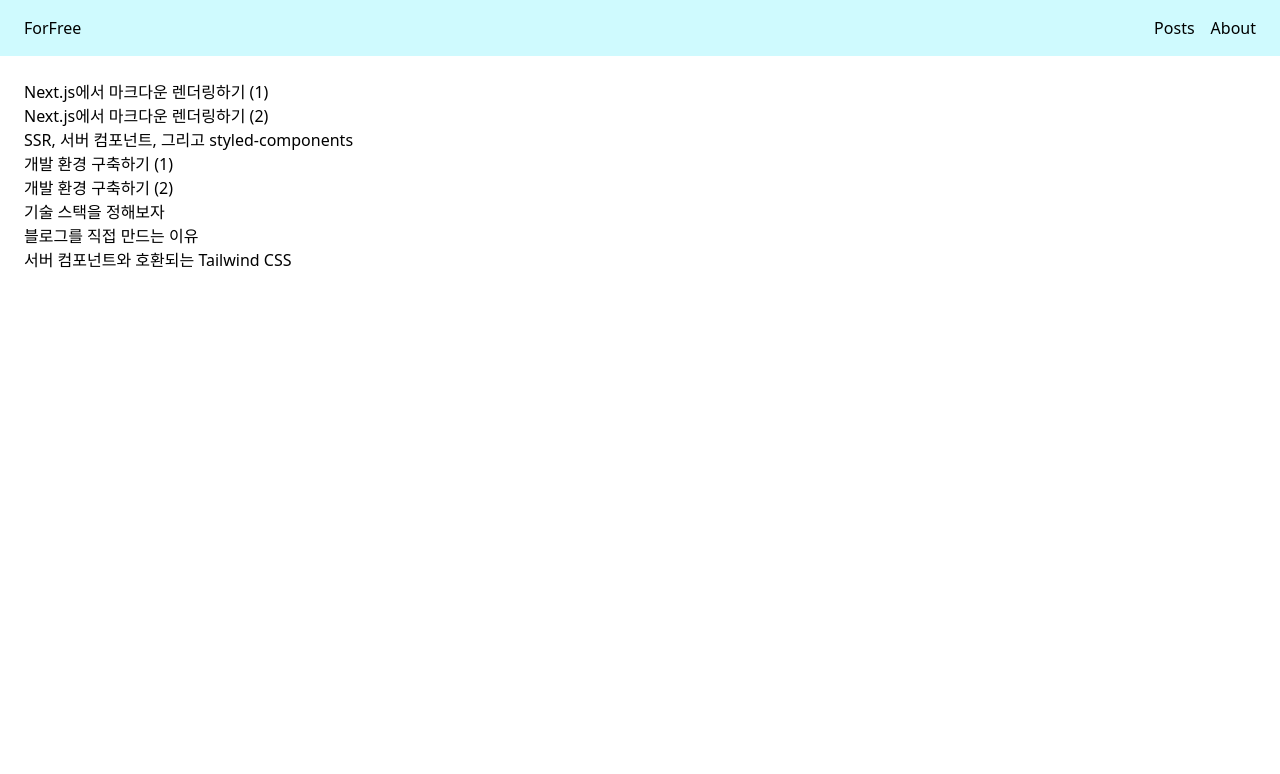
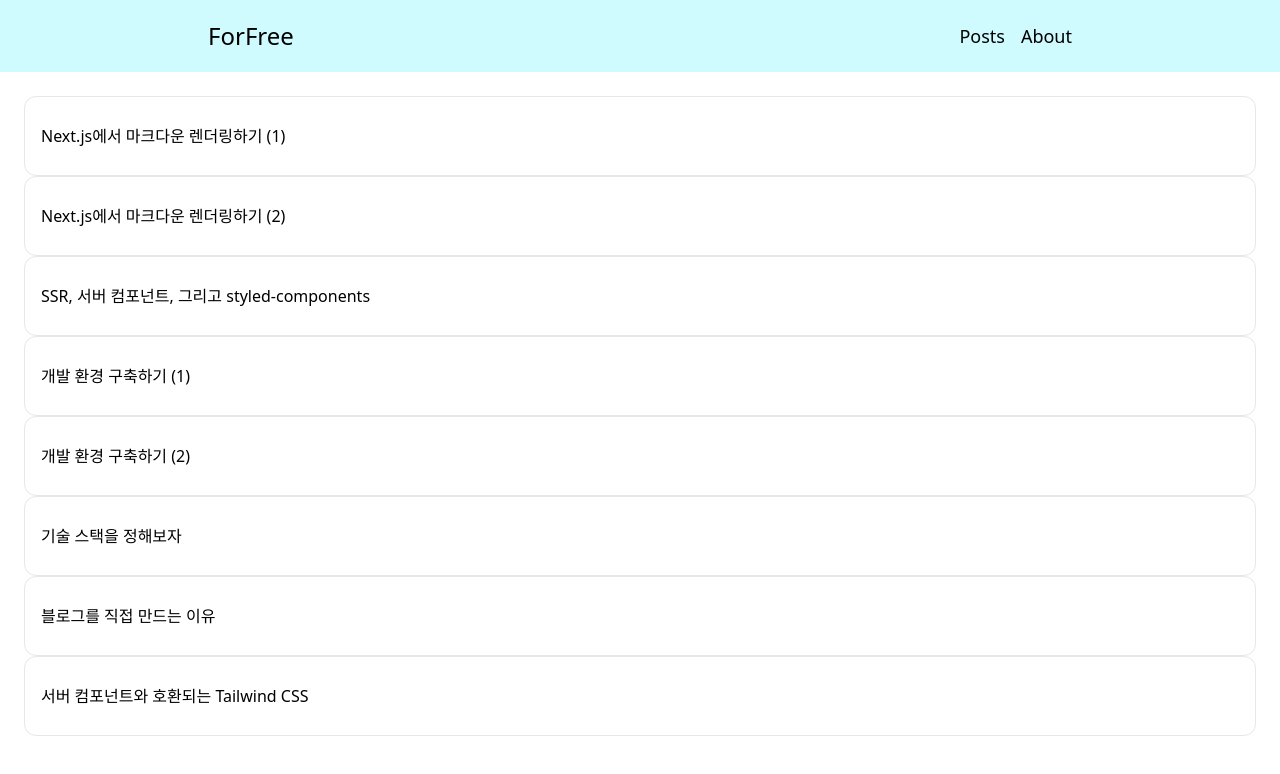
Before and after one commit to dmson1218/blog, a Next.js app: page /posts in a window 1280 px wide. Shown: the top 774 px of the page. Built offline with nearby package versions, Linux system fonts and the light colour scheme.

Commit message:
ui: 컴포넌트 UI 개선

```diff
--- a/src/components/Navigation.tsx
+++ b/src/components/Navigation.tsx
@@ -6,16 +6,18 @@ const navigationItem = [
 ];
 
 const Navigation = () => (
-    <nav className="flex justify-between p-4 bg-cyan-100">
-        <Link className="px-2" href="/">
+    <nav className="py-5 bg-cyan-100">
+        <div className="max-w-4xl px-4 mx-auto flex justify-between items-center">
+            <Link href="/" className="text-2xl">
                 ForFree
             </Link>
-        <div>
+            <div className="flex gap-4 text-lg">
                 {navigationItem.map(item => (
-                <Link key={item.href} className="px-2" href={item.href}>
+                    <Link key={item.href} href={item.href}>
                         {item.name}
                     </Link>
                 ))}
+            </div>
         </div>
     </nav>
 );
--- a/src/components/PreviewLink.tsx
+++ b/src/components/PreviewLink.tsx
@@ -7,7 +7,11 @@ interface PreviewProps {
 const PreviewLink = ({ filename }: PreviewProps) => {
     return (
         <div>
-            <Link href={`/posts/${filename}`}>{filename}</Link>
+            <Link href={`/posts/${filename}`}>
+                <div className="h-20 px-4 bg-white rounded-xl border border-gray-200 content-center">
+                    {filename}
+                </div>
+            </Link>
         </div>
     );
 };
```
Lines whose indentation alone changed are shown as unchanged.
